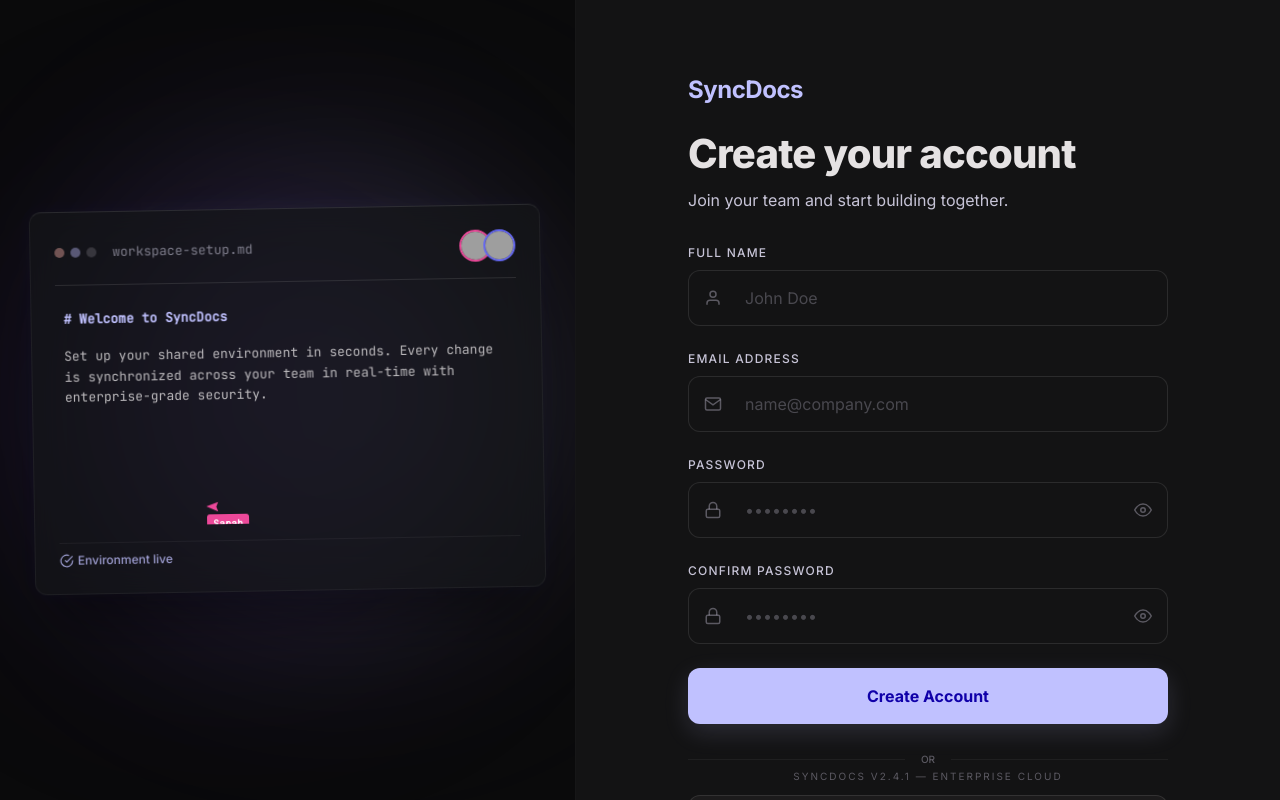
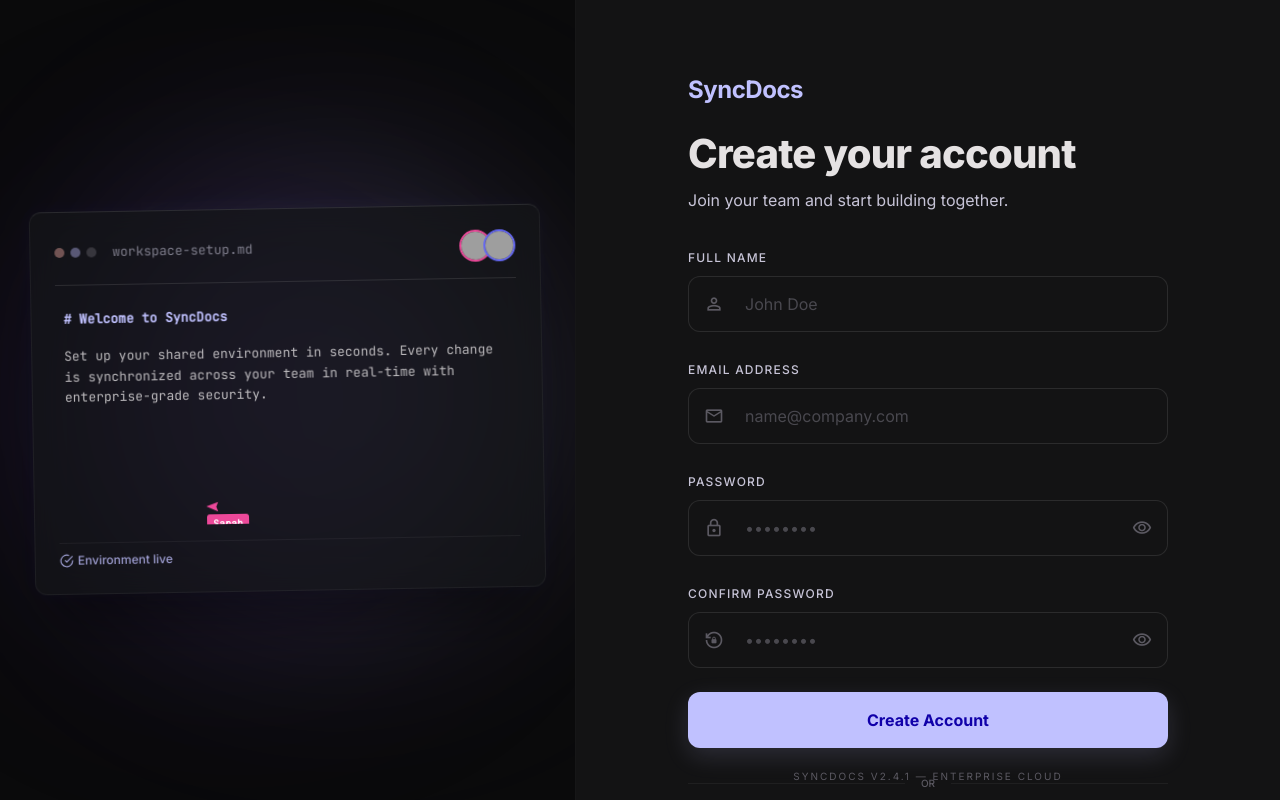
Before and after one commit to GarimaSingh207/SyncDocs, a React (Vite) app in the folder frontend/: page /register in a window 1280 px wide. Built offline with nearby package versions, Linux system fonts and the light colour scheme; no server answers; grey boxes are pictures that could not be loaded.

Commit message:
Align input elements and icon placeholders directly with source templates

```diff
--- a/frontend/src/pages/LoginPage.tsx
+++ b/frontend/src/pages/LoginPage.tsx
@@ -147,19 +147,16 @@ export const LoginPage: React.FC = () => {
           )}
 
           <form onSubmit={handleSubmit} className="login-form">
-            <div className="input-field-group">
-              <label htmlFor="email" className="input-label">Email Address</label>
-              <div className="input-relative">
-                <div className="input-icon-left">
-                  <svg width="18" height="18" viewBox="0 0 24 24" fill="none" stroke="currentColor" strokeWidth="2">
-                    <path d="M4 4h16c1.1 0 2 .9 2 2v12c0 1.1-.9 2-2 2H4c-1.1 0-2-.9-2-2V6c0-1.1.9-2 2-2z" />
-                    <polyline points="22,6 12,13 2,6" />
-                  </svg>
+            <div className="space-y-2">
+              <label htmlFor="email" className="font-medium text-xs text-[#c7c4d7] uppercase tracking-widest">Email Address</label>
+              <div className="relative group">
+                <div className="absolute left-4 top-1/2 -translate-y-1/2 pointer-events-none transition-colors group-focus-within:text-[#c0c1ff] text-[#c7c4d7]/40 flex items-center justify-center">
+                  <span className="material-symbols-outlined text-[20px]">mail</span>
                 </div>
                 <input
                   id="email"
                   type="email"
-                  className="modern-input"
+                  className="w-full h-14 bg-[#131314] border border-white/10 rounded-xl px-6 pl-14 text-[#e5e2e3] placeholder:text-[#c7c4d7]/30 placeholder:font-normal placeholder:text-base focus:outline-none focus:border-[#c0c1ff] focus:ring-4 focus:ring-[#6366f1]/15 transition-all duration-200"
                   value={email}
                   onChange={(e) => setEmail(e.target.value)}
                   placeholder="name@company.com"
@@ -169,22 +166,19 @@ export const LoginPage: React.FC = () => {
               </div>
             </div>
 
-            <div className="input-field-group">
-              <div className="input-label-row">
-                <label htmlFor="password" className="input-label">Password</label>
-                <a href="#" className="forgot-link" onClick={(e) => e.preventDefault()}>Forgot Password?</a>
+            <div className="space-y-2">
+              <div className="flex justify-between items-center">
+                <label htmlFor="password" className="font-medium text-xs text-[#c7c4d7] uppercase tracking-widest">Password</label>
+                <a href="#" className="text-xs text-[#c0c1ff] hover:text-white transition-colors" onClick={(e) => e.preventDefault()}>Forgot Password?</a>
               </div>
-              <div className="input-relative">
-                <div className="input-icon-left">
-                  <svg width="18" height="18" viewBox="0 0 24 24" fill="none" stroke="currentColor" strokeWidth="2">
-                    <rect x="3" y="11" width="18" height="11" rx="2" ry="2" />
-                    <path d="M7 11V7a5 5 0 0 1 10 0v4" />
-                  </svg>
+              <div className="relative group">
+                <div className="absolute left-4 top-1/2 -translate-y-1/2 pointer-events-none transition-colors group-focus-within:text-[#c0c1ff] text-[#c7c4d7]/40 flex items-center justify-center">
+                  <span className="material-symbols-outlined text-[20px]">lock</span>
                 </div>
                 <input
                   id="password"
                   type={showPassword ? 'text' : 'password'}
-                  className="modern-input modern-input-password"
+                  className="w-full h-14 bg-[#131314] border border-white/10 rounded-xl px-6 pl-14 pr-14 text-[#e5e2e3] placeholder:text-[#c7c4d7]/30 placeholder:font-normal placeholder:text-base focus:outline-none focus:border-[#c0c1ff] focus:ring-4 focus:ring-[#6366f1]/15 transition-all duration-200"
                   value={password}
                   onChange={(e) => setPassword(e.target.value)}
                   placeholder="••••••••"
@@ -193,24 +187,17 @@ export const LoginPage: React.FC = () => {
                 />
                 <button
                   type="button"
-                  className="input-icon-right"
+                  className="absolute right-4 top-1/2 -translate-y-1/2 text-[#c7c4d7]/40 hover:text-[#e5e2e3] transition-colors focus:outline-none flex items-center justify-center cursor-pointer"
                   onClick={() => setShowPassword(!showPassword)}
                   aria-label={showPassword ? 'Hide password' : 'Show password'}
                 >
-                  {showPassword ? (
-                    <svg width="18" height="18" viewBox="0 0 24 24" fill="none" stroke="currentColor" strokeWidth="2">
-                      <path d="M17.94 17.94A10.07 10.07 0 0 1 12 20c-7 0-11-8-11-8a18.45 18.45 0 0 1 5.06-5.94M9.9 4.24A9.12 9.12 0 0 1 12 4c7 0 11 8 11 8a18.5 18.5 0 0 1-2.16 3.19m-6.72-1.07a3 3 0 1 1-4.24-4.24" />
-                      <line x1="1" y1="1" x2="23" y2="23" />
-                    </svg>
-                  ) : (
-                    <svg width="18" height="18" viewBox="0 0 24 24" fill="none" stroke="currentColor" strokeWidth="2">
-                      <path d="M1 12s4-8 11-8 11 8 11 8-4 8-11 8-11-8-11-8z" />
-                      <circle cx="12" cy="12" r="3" />
-                    </svg>
-                  )}
+                  <span className="material-symbols-outlined text-[20px]">
+                    {showPassword ? 'visibility_off' : 'visibility'}
+                  </span>
                 </button>
               </div>
             </div>
+
 
             <button type="submit" className="login-submit-btn" disabled={isSubmitting}>
               {isSubmitting ? 'Signing in...' : 'Sign In'}
--- a/frontend/src/pages/RegisterPage.tsx
+++ b/frontend/src/pages/RegisterPage.tsx
@@ -110,19 +110,16 @@ export const RegisterPage: React.FC = () => {
 
           <form onSubmit={handleSubmit} className="register-form">
             {/* Full Name */}
-            <div className="register-field-group">
-              <label htmlFor="name" className="register-label">Full Name</label>
-              <div className="register-input-relative">
-                <div className="register-icon-left">
-                  <svg width="18" height="18" viewBox="0 0 24 24" fill="none" stroke="currentColor" strokeWidth="2">
-                    <path d="M20 21v-2a4 4 0 0 0-4-4H8a4 4 0 0 0-4 4v2" />
-                    <circle cx="12" cy="7" r="4" />
-                  </svg>
+            <div className="space-y-2">
+              <label htmlFor="name" className="font-medium text-xs text-[#c7c4d7] uppercase tracking-widest">Full Name</label>
+              <div className="relative group">
+                <div className="absolute left-4 top-1/2 -translate-y-1/2 pointer-events-none transition-colors group-focus-within:text-[#c0c1ff] text-[#c7c4d7]/40 flex items-center justify-center">
+                  <span className="material-symbols-outlined text-[20px]">person</span>
                 </div>
                 <input
                   id="name"
                   type="text"
-                  className="register-modern-input"
+                  className="w-full h-14 bg-[#131314] border border-white/10 rounded-xl px-6 pl-14 text-[#e5e2e3] placeholder:text-[#c7c4d7]/30 placeholder:font-normal placeholder:text-base focus:outline-none focus:border-[#c0c1ff] focus:ring-4 focus:ring-[#6366f1]/15 transition-all duration-200"
                   value={name}
                   onChange={(e) => setName(e.target.value)}
                   placeholder="John Doe"
@@ -133,19 +130,16 @@ export const RegisterPage: React.FC = () => {
             </div>
 
             {/* Email Address */}
-            <div className="register-field-group">
-              <label htmlFor="email" className="register-label">Email Address</label>
-              <div className="register-input-relative">
-                <div className="register-icon-left">
-                  <svg width="18" height="18" viewBox="0 0 24 24" fill="none" stroke="currentColor" strokeWidth="2">
-                    <path d="M4 4h16c1.1 0 2 .9 2 2v12c0 1.1-.9 2-2 2H4c-1.1 0-2-.9-2-2V6c0-1.1.9-2 2-2z" />
-                    <polyline points="22,6 12,13 2,6" />
-                  </svg>
+            <div className="space-y-2">
+              <label htmlFor="email" className="font-medium text-xs text-[#c7c4d7] uppercase tracking-widest">Email Address</label>
+              <div className="relative group">
+                <div className="absolute left-4 top-1/2 -translate-y-1/2 pointer-events-none transition-colors group-focus-within:text-[#c0c1ff] text-[#c7c4d7]/40 flex items-center justify-center">
+                  <span className="material-symbols-outlined text-[20px]">mail</span>
                 </div>
                 <input
                   id="email"
                   type="email"
-                  className="register-modern-input"
+                  className="w-full h-14 bg-[#131314] border border-white/10 rounded-xl px-6 pl-14 text-[#e5e2e3] placeholder:text-[#c7c4d7]/30 placeholder:font-normal placeholder:text-base focus:outline-none focus:border-[#c0c1ff] focus:ring-4 focus:ring-[#6366f1]/15 transition-all duration-200"
                   value={email}
                   onChange={(e) => setEmail(e.target.value)}
                   placeholder="name@company.com"
@@ -156,19 +150,16 @@ export const RegisterPage: React.FC = () => {
             </div>
 
             {/* Password */}
-            <div className="register-field-group">
-              <label htmlFor="password" className="register-label">Password</label>
-              <div className="register-input-relative">
-                <div className="register-icon-left">
-                  <svg width="18" height="18" viewBox="0 0 24 24" fill="none" stroke="currentColor" strokeWidth="2">
-                    <rect x="3" y="11" width="18" height="11" rx="2" ry="2" />
-                    <path d="M7 11V7a5 5 0 0 1 10 0v4" />
-                  </svg>
+            <div className="space-y-2">
+              <label htmlFor="password" className="font-medium text-xs text-[#c7c4d7] uppercase tracking-widest">Password</label>
+              <div className="relative group">
+                <div className="absolute left-4 top-1/2 -translate-y-1/2 pointer-events-none transition-colors group-focus-within:text-[#c0c1ff] text-[#c7c4d7]/40 flex items-center justify-center">
+                  <span className="material-symbols-outlined text-[20px]">lock</span>
                 </div>
                 <input
                   id="password"
                   type={showPassword ? 'text' : 'password'}
-                  className="register-modern-input register-modern-input-password"
+                  className="w-full h-14 bg-[#131314] border border-white/10 rounded-xl px-6 pl-14 pr-14 text-[#e5e2e3] placeholder:text-[#c7c4d7]/30 placeholder:font-normal placeholder:text-base focus:outline-none focus:border-[#c0c1ff] focus:ring-4 focus:ring-[#6366f1]/15 transition-all duration-200"
                   value={password}
                   onChange={(e) => setPassword(e.target.value)}
                   placeholder="••••••••"
@@ -178,39 +169,28 @@ export const RegisterPage: React.FC = () => {
                 />
                 <button
                   type="button"
-                  className="register-icon-right"
+                  className="absolute right-4 top-1/2 -translate-y-1/2 text-[#c7c4d7]/40 hover:text-[#e5e2e3] transition-colors focus:outline-none flex items-center justify-center cursor-pointer"
                   onClick={() => setShowPassword(!showPassword)}
                   aria-label={showPassword ? 'Hide password' : 'Show password'}
                 >
-                  {showPassword ? (
-                    <svg width="18" height="18" viewBox="0 0 24 24" fill="none" stroke="currentColor" strokeWidth="2">
-                      <path d="M17.94 17.94A10.07 10.07 0 0 1 12 20c-7 0-11-8-11-8a18.45 18.45 0 0 1 5.06-5.94M9.9 4.24A9.12 9.12 0 0 1 12 4c7 0 11 8 11 8a18.5 18.5 0 0 1-2.16 3.19m-6.72-1.07a3 3 0 1 1-4.24-4.24" />
-                      <line x1="1" y1="1" x2="23" y2="23" />
-                    </svg>
-                  ) : (
-                    <svg width="18" height="18" viewBox="0 0 24 24" fill="none" stroke="currentColor" strokeWidth="2">
-                      <path d="M1 12s4-8 11-8 11 8 11 8-4 8-11 8-11-8-11-8z" />
-                      <circle cx="12" cy="12" r="3" />
-                    </svg>
-                  )}
+                  <span className="material-symbols-outlined text-[20px]">
+                    {showPassword ? 'visibility_off' : 'visibility'}
+                  </span>
                 </button>
               </div>
             </div>
 
             {/* Confirm Password */}
-            <div className="register-field-group">
-              <label htmlFor="confirm-password" className="register-label">Confirm Password</label>
-              <div className="register-input-relative">
-                <div className="register-icon-left">
-                  <svg width="18" height="18" viewBox="0 0 24 24" fill="none" stroke="currentColor" strokeWidth="2">
-                    <rect x="3" y="11" width="18" height="11" rx="2" ry="2" />
-                    <path d="M7 11V7a5 5 0 0 1 10 0v4" />
-                  </svg>
+            <div className="space-y-2">
+              <label htmlFor="confirm-password" className="font-medium text-xs text-[#c7c4d7] uppercase tracking-widest">Confirm Password</label>
+              <div className="relative group">
+                <div className="absolute left-4 top-1/2 -translate-y-1/2 pointer-events-none transition-colors group-focus-within:text-[#c0c1ff] text-[#c7c4d7]/40 flex items-center justify-center">
+                  <span className="material-symbols-outlined text-[20px]">lock_reset</span>
                 </div>
                 <input
                   id="confirm-password"
                   type={showConfirmPassword ? 'text' : 'password'}
-                  className="register-modern-input register-modern-input-password"
+                  className="w-full h-14 bg-[#131314] border border-white/10 rounded-xl px-6 pl-14 pr-14 text-[#e5e2e3] placeholder:text-[#c7c4d7]/30 placeholder:font-normal placeholder:text-base focus:outline-none focus:border-[#c0c1ff] focus:ring-4 focus:ring-[#6366f1]/15 transition-all duration-200"
                   value={confirmPassword}
                   onChange={(e) => setConfirmPassword(e.target.value)}
                   placeholder="••••••••"
@@ -219,24 +199,17 @@ export const RegisterPage: React.FC = () => {
                 />
                 <button
                   type="button"
-                  className="register-icon-right"
+                  className="absolute right-4 top-1/2 -translate-y-1/2 text-[#c7c4d7]/40 hover:text-[#e5e2e3] transition-colors focus:outline-none flex items-center justify-center cursor-pointer"
                   onClick={() => setShowConfirmPassword(!showConfirmPassword)}
                   aria-label={showConfirmPassword ? 'Hide confirm password' : 'Show confirm password'}
                 >
-                  {showConfirmPassword ? (
-                    <svg width="18" height="18" viewBox="0 0 24 24" fill="none" stroke="currentColor" strokeWidth="2">
-                      <path d="M17.94 17.94A10.07 10.07 0 0 1 12 20c-7 0-11-8-11-8a18.45 18.45 0 0 1 5.06-5.94M9.9 4.24A9.12 9.12 0 0 1 12 4c7 0 11 8 11 8a18.5 18.5 0 0 1-2.16 3.19m-6.72-1.07a3 3 0 1 1-4.24-4.24" />
-                      <line x1="1" y1="1" x2="23" y2="23" />
-                    </svg>
-                  ) : (
-                    <svg width="18" height="18" viewBox="0 0 24 24" fill="none" stroke="currentColor" strokeWidth="2">
-                      <path d="M1 12s4-8 11-8 11 8 11 8-4 8-11 8-11-8-11-8z" />
-                      <circle cx="12" cy="12" r="3" />
-                    </svg>
-                  )}
+                  <span className="material-symbols-outlined text-[20px]">
+                    {showConfirmPassword ? 'visibility_off' : 'visibility'}
+                  </span>
                 </button>
               </div>
             </div>
+
 
             {/* Submit Button */}
             <button type="submit" className="register-submit-btn" disabled={isSubmitting}>
```
